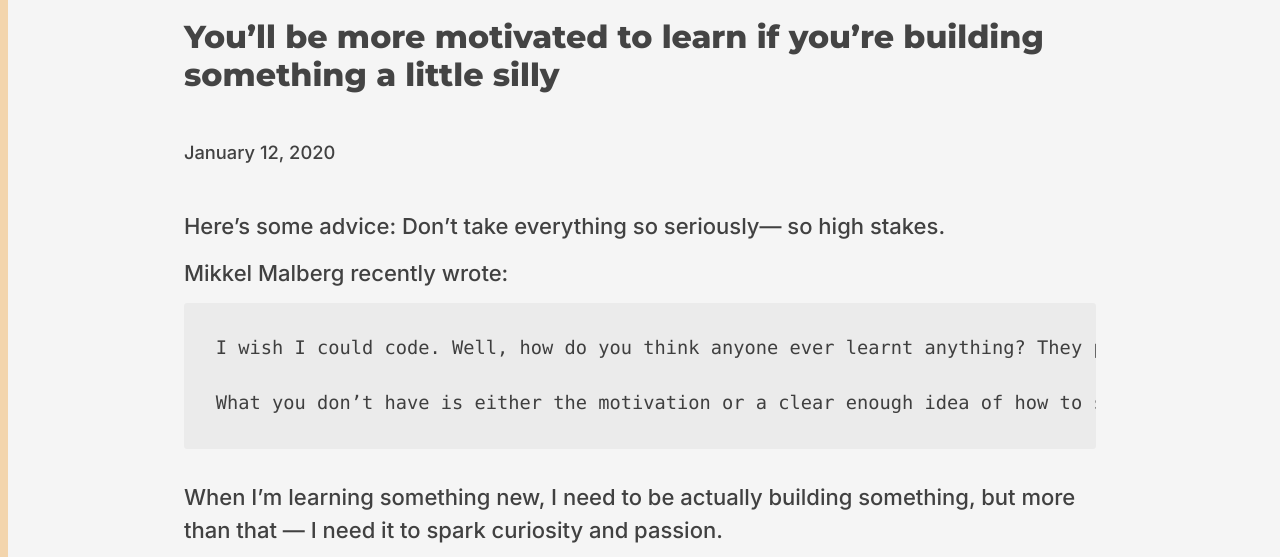
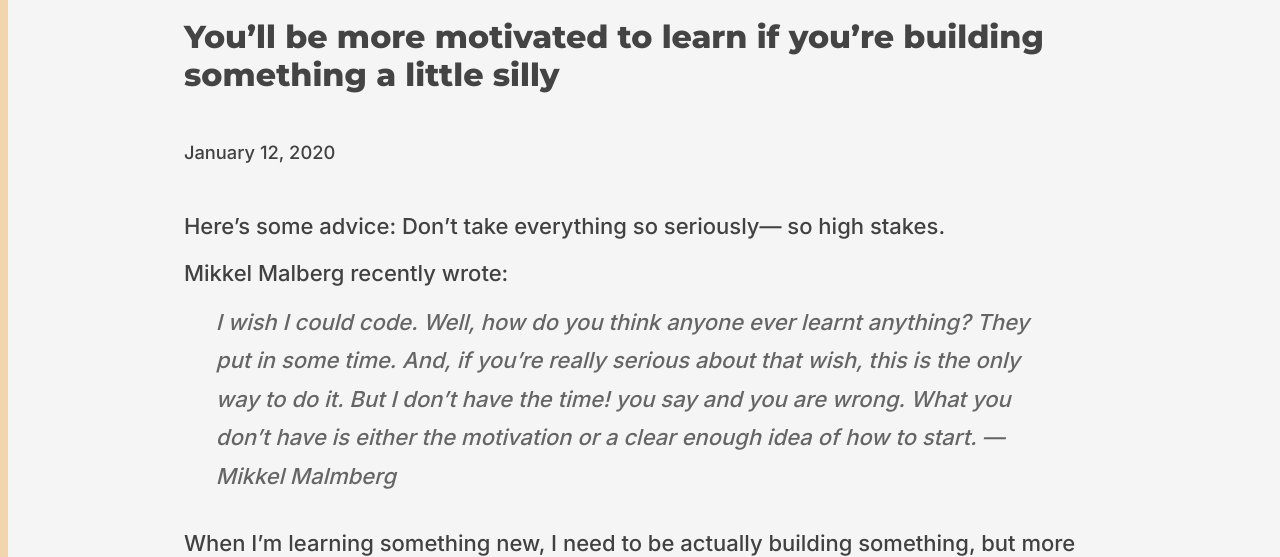
Before and after one commit to jacobpackert/jacobpackert.dk2020, a Gatsby site: page /blog/build-silly-useless-stuff/ in a window 1280 px wide. Shown: the part 258-815 px from the top of the page. Built offline with nearby package versions, Linux system fonts and the light colour scheme; Gatsby itself is replaced by a stand-in of ours; some packages are replaced by stand-ins of ours.

Commit message:
fix markdown error and remove border-left from blockquote style

```diff
--- a/content/blog/build-silly-useless-stuff/index.md
+++ b/content/blog/build-silly-useless-stuff/index.md
@@ -8,9 +8,8 @@ Here’s some advice: Don’t take everything so seriously— so high stakes.
 
 Mikkel Malberg recently wrote:
 
-    I wish I could code. Well, how do you think anyone ever learnt anything? They put in some time. And, if you’re really serious about that wish, this is the only way to do it. But I don’t have the time! you say and you are wrong.
-
-    What you don’t have is either the motivation or a clear enough idea of how to start. — Mikkel Malmberg
+> I wish I could code. Well, how do you think anyone ever learnt anything? They put in some time. And, if you’re really serious about that wish, this is the only way to do it. But I don’t have the time! you say and you are wrong.
+> What you don’t have is either the motivation or a clear enough idea of how to start. — Mikkel Malmberg
 
 When I’m learning something new, I need to be actually building something, but more than that — I need it to spark curiosity and passion.
 
--- a/src/styles/global.css
+++ b/src/styles/global.css
@@ -453,6 +453,7 @@ html {
     padding-right: 0;
     padding-top: 0;
     margin-bottom: 1.45rem;
+    border: none;
   }
   form {
     margin-left: 0;
```
